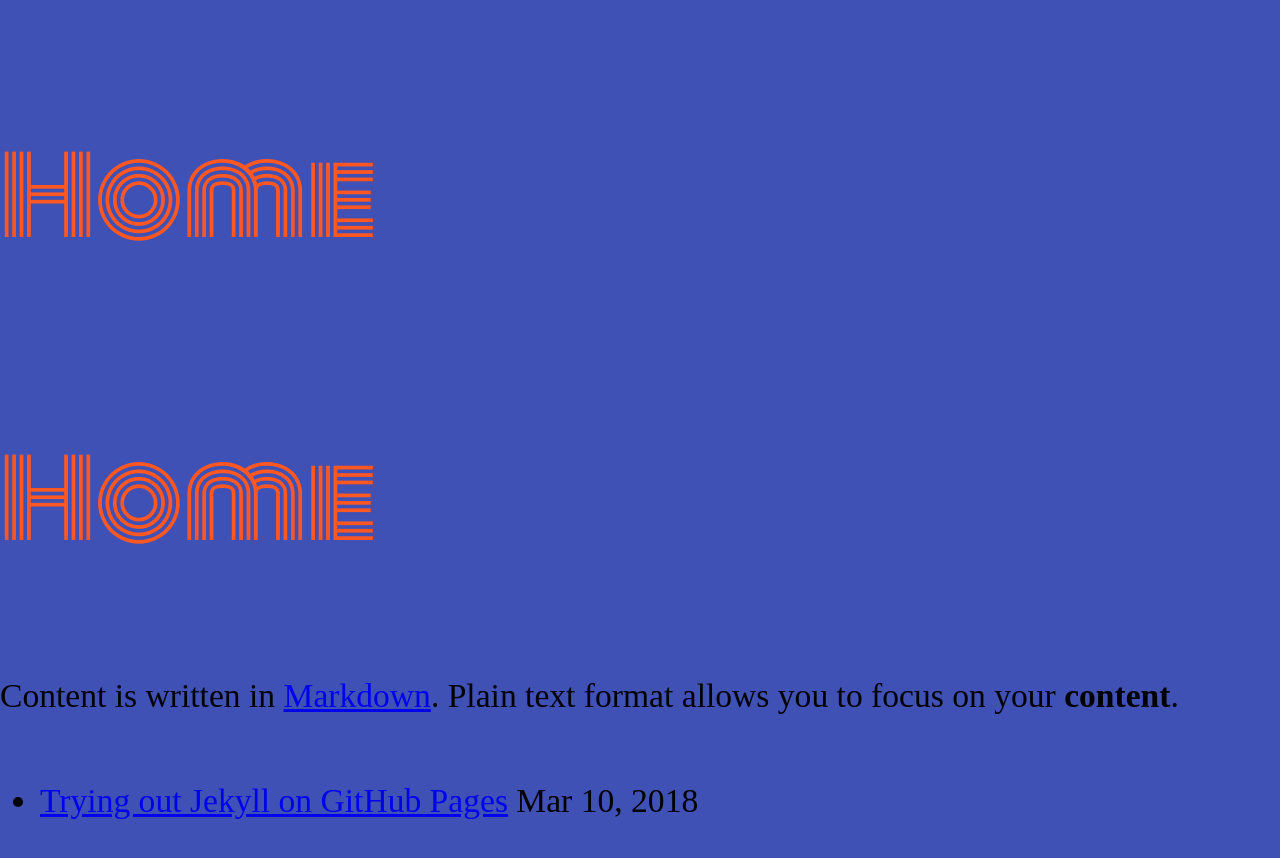
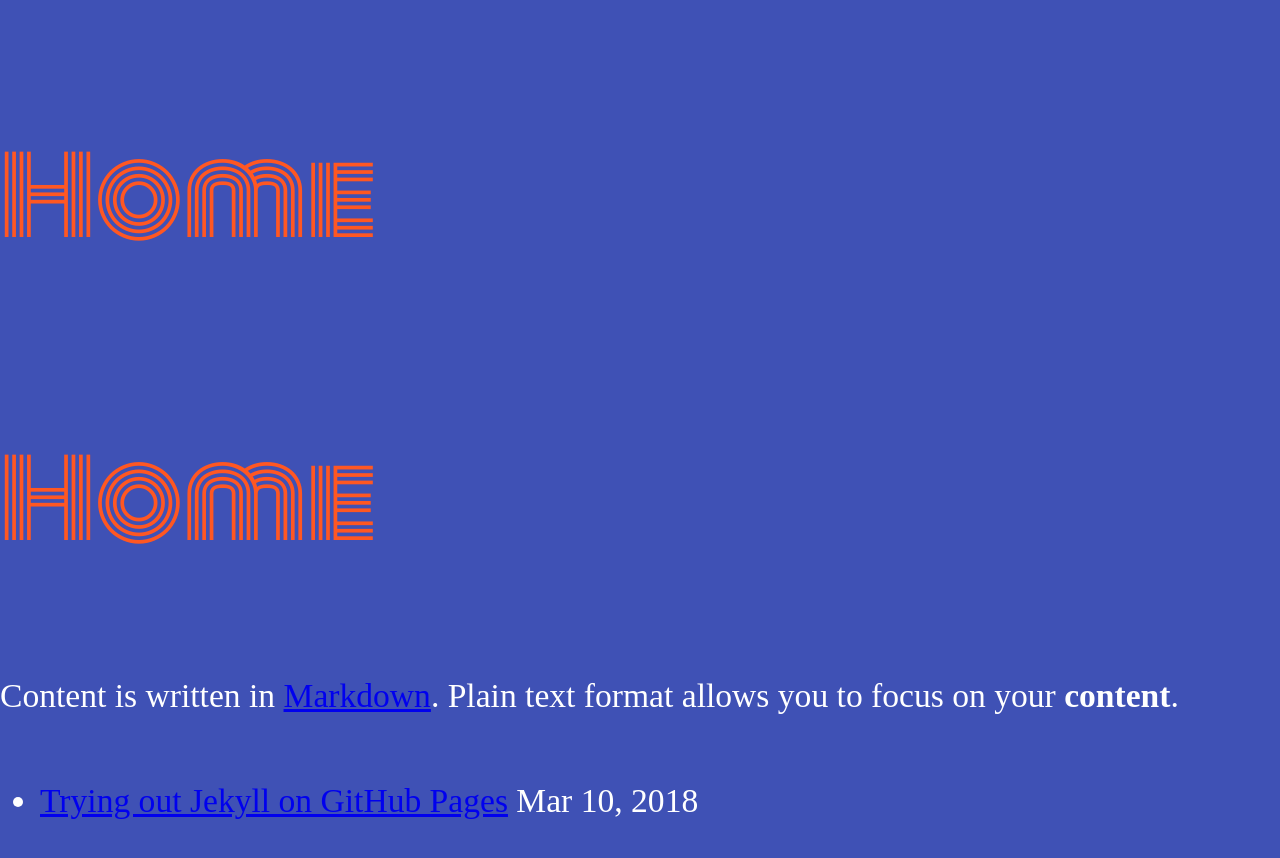
Before and after one commit to chiss22/chiss22.github.io, a Jekyll site: the page built from index.md, in a window 1280 px wide. Shown: the top 858 px of the page. Built offline with Jekyll 4.4.1, drawn with Linux system fonts in a browser that asks for light colours; some web fonts are replaced.

Commit message:
Colour was spelt wrong

```diff
--- a/assets/css/style.scss
+++ b/assets/css/style.scss
@@ -6,7 +6,7 @@
 body {
 	margin: 0;
 	font-family: 'Mina';
-	colour: #FFF;
+	color: #FFF;
 	font-size: calc(2vw + 8px);
 	font-weight: 100;
 	background: #3F51B5;
```
